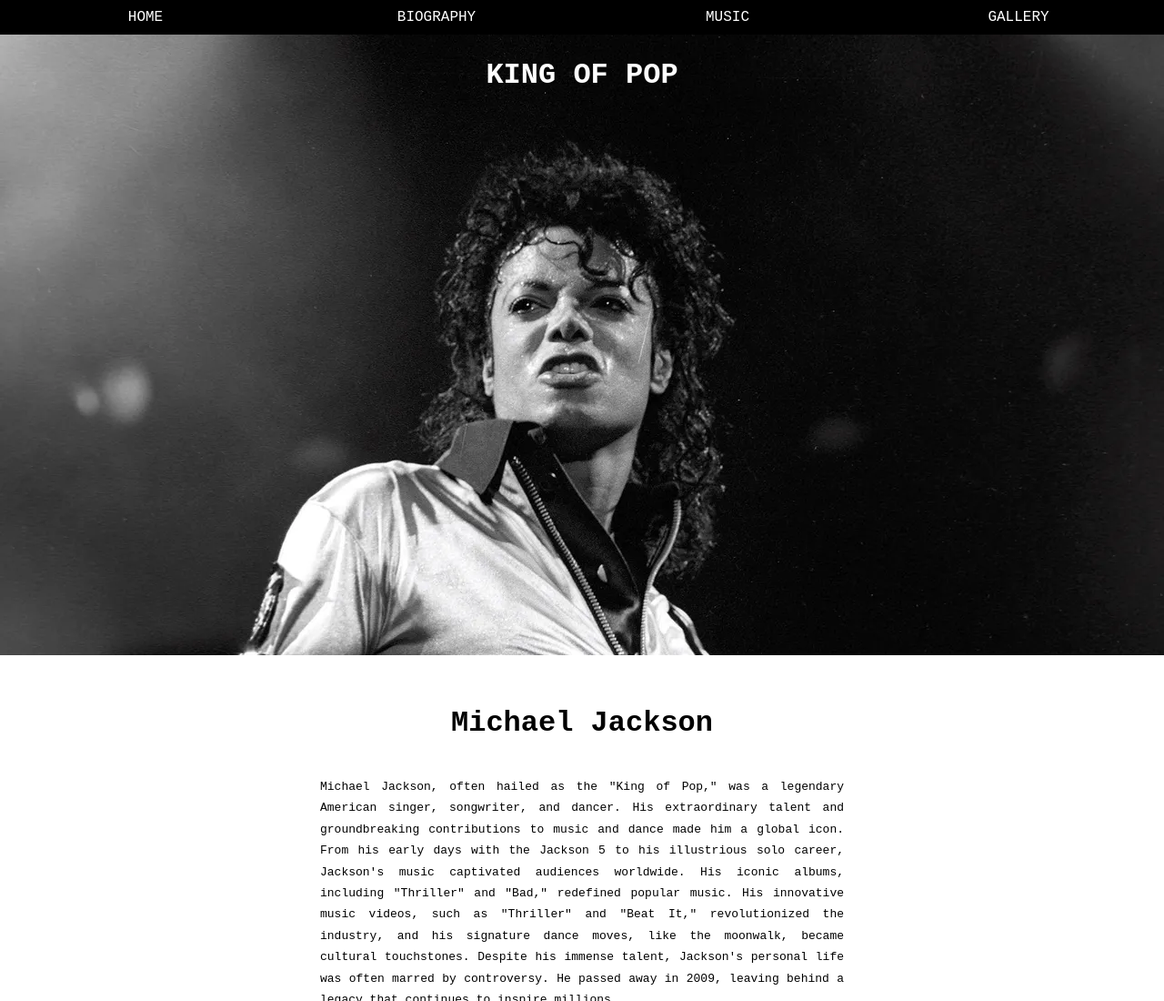
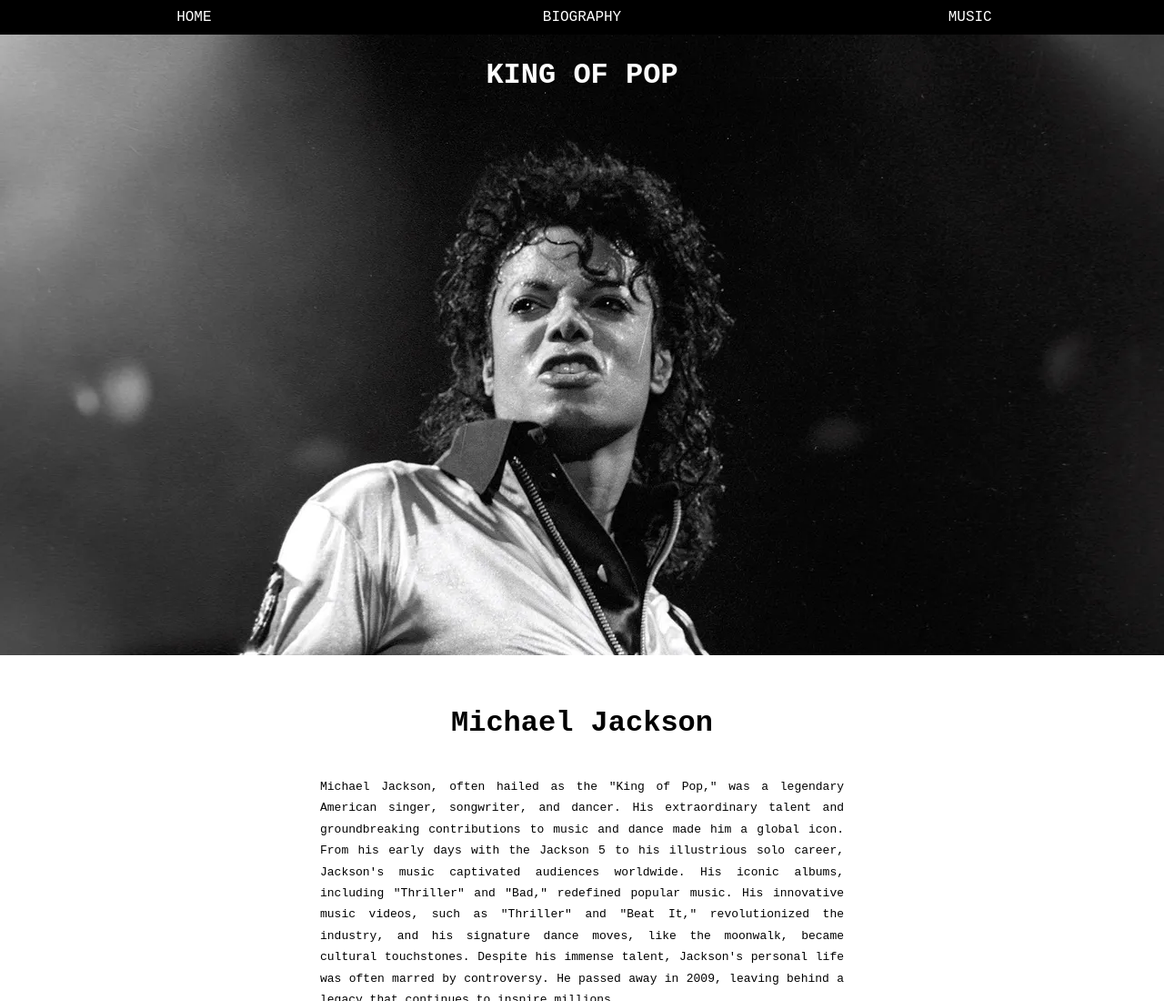
Before and after one commit to PTJason1701/MJ, a plain HTML site: page index.html in a window 1280 px wide. Shown: the top 1100 px of the page at 91% size. Drawn offline with Linux system fonts and the light colour scheme.

Commit message:
Update index.html

```diff
--- a/index.html
+++ b/index.html
@@ -19,7 +19,7 @@
                             <a href="#text_bio"> BIOGRAPHY </a>
                         </li>
                         <li class="nav_e"><a href="#music"> MUSIC </a></li>
-                        <li class="nav_e"><a href="#gallery"> GALLERY </a></li>
+<!--                         <li class="nav_e"><a href="#gallery"> GALLERY </a></li> -->
                     </ul>
                 </div>
             </div>
```
